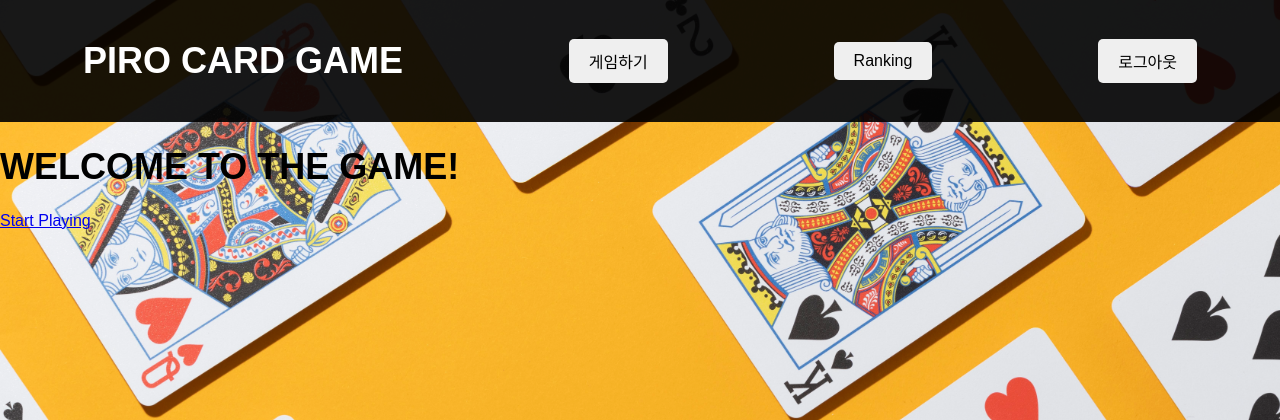
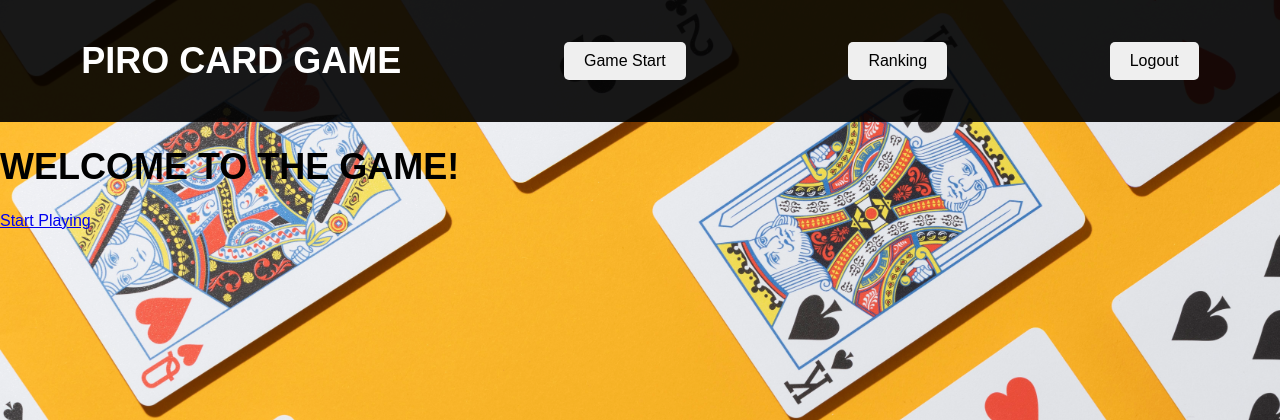
Before and after one commit to Pirogramming-22/Piro22_CardGame_5, a Django app: page /dash/ in a window 1280 px wide. Shown: the top 420 px of the page. Run offline with Django 5.2, Linux system fonts and the light colour scheme.

Commit message:
fix: button 구현

```diff
--- a/templates/base.html
+++ b/templates/base.html
@@ -14,13 +14,13 @@
     <nav>
     <a href="/"><h1>Piro Card Game</h1></a>
     <a href="{% url 'game:game_start_view' %}" class="mx-2">
-      <button type="button" class="btn btn-info">게임하기</button>
+      <button type="button" class="btn btn-info">Game Start</button>
     </a>
     <a href="{% url 'game:gameRankingTop3' %}" class="mx-2">
       <button type="button" class="ranking">Ranking</button>
     </a>
     <a href="{% url 'user:logout' %}" class="mx-2">
-        <button type="button" class="btn btn-info">로그아웃</button>
+        <button type="button" class="btn btn-info">Logout</button>
     </a>
     </nav>
     <div class="container">
--- a/templates/game/game_detail.html
+++ b/templates/game/game_detail.html
@@ -5,7 +5,7 @@
 <div class="game_container">
     <div class="game-card">
         <h2>{{ match.player1.username }} VS {{ match.player2.username }}</h2>
-        {% if match.status == 'pending' %}
+        {% if match.status == 'pending' and match.player1.username == user.username %}
             <p>진행중...</p>
             <p>나: {{ match.player1_choice }}</p>
 
@@ -17,7 +17,7 @@
 
                 <button type="button" class="game_history">전적목록</button>
             </a>
-        {% elif match.status == 'pending' and game.player1.username != user.username%}
+        {% elif match.status == 'pending' and match.player1.username != user.username %}
             <form action="{% url 'game:counterattack' match.pk %}" method="post">
                 {% csrf_token %}
                 <button class="counter" type="submit">대응하기</button>
```
